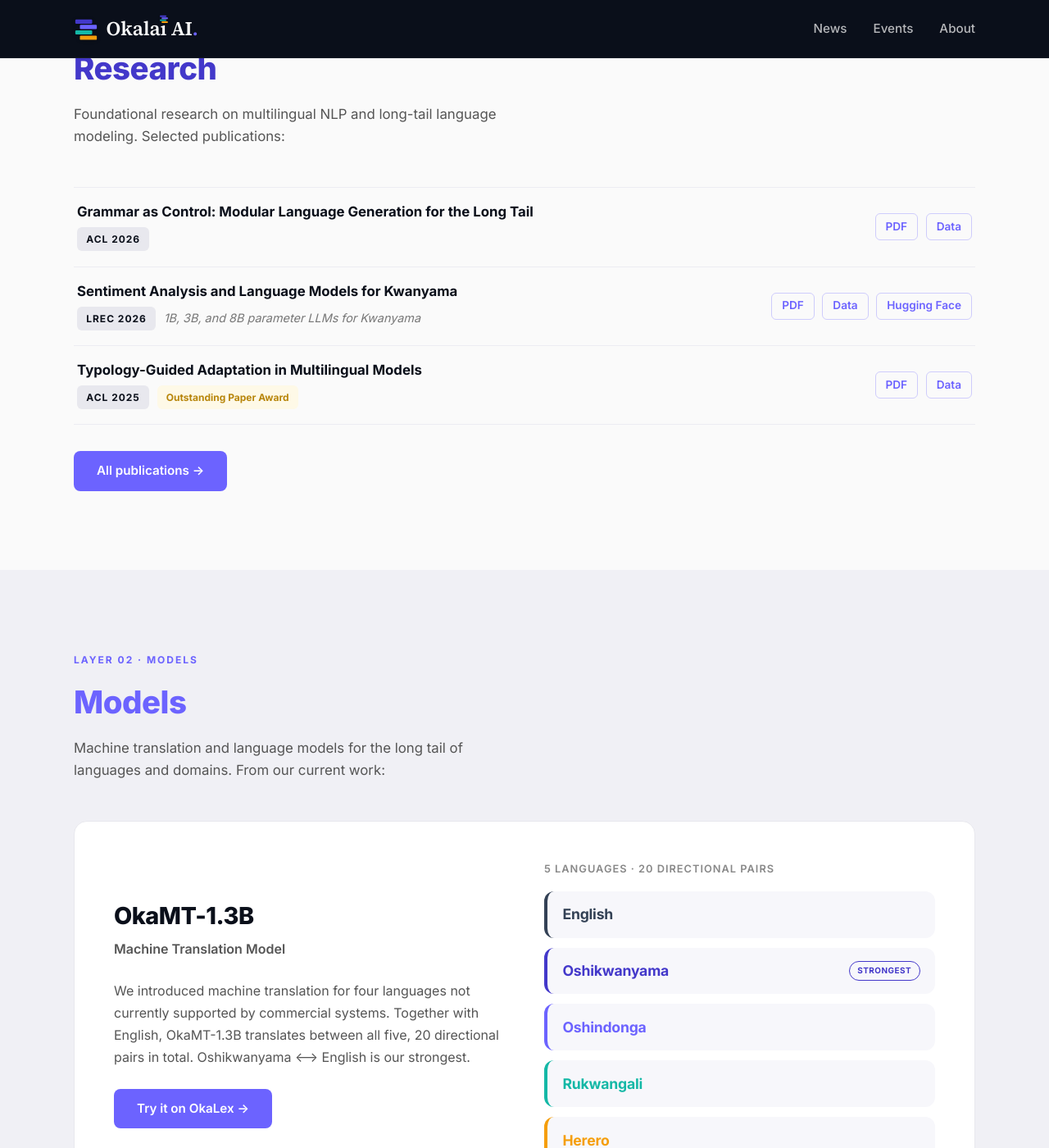
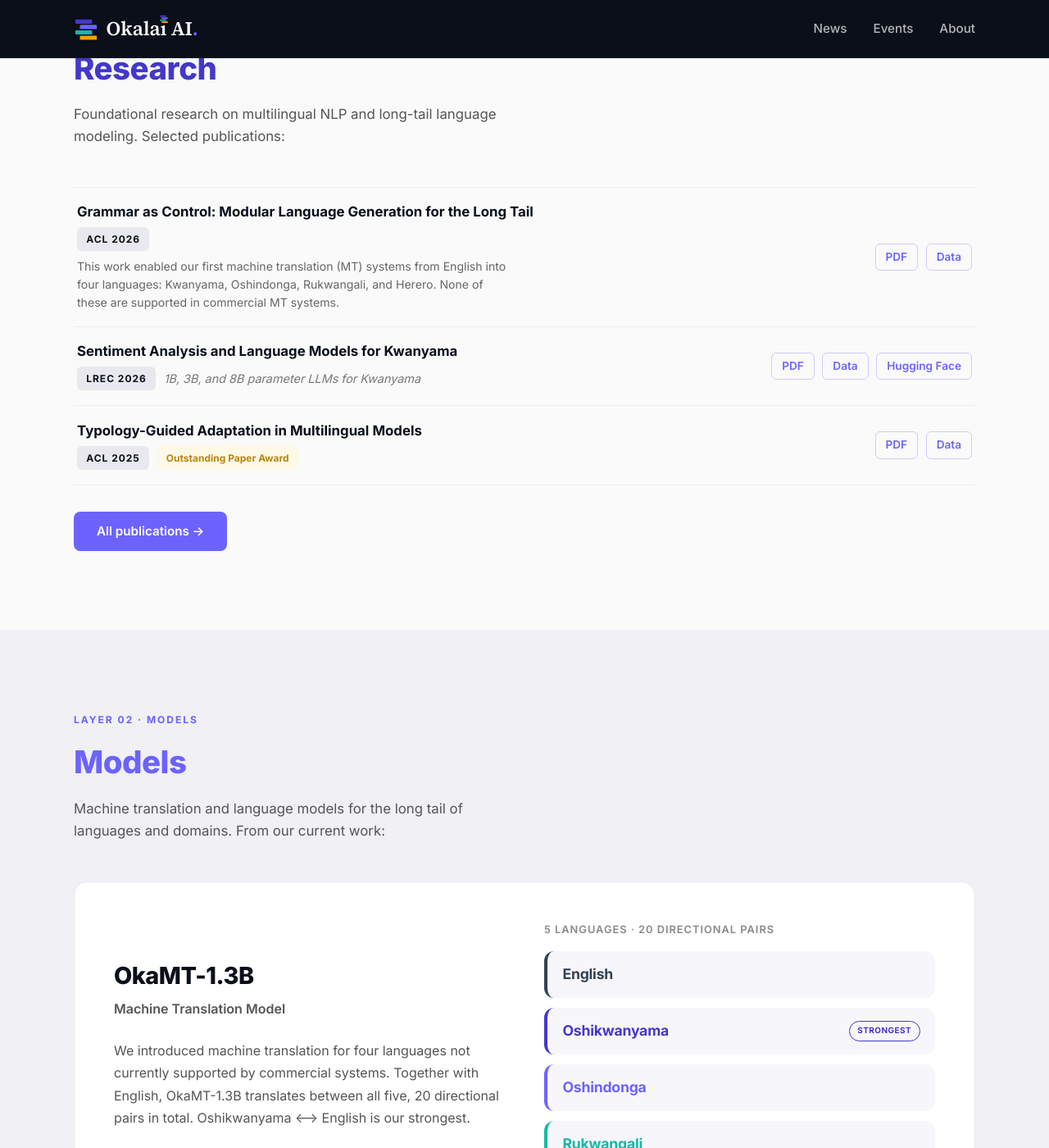
Before and after one commit to okalai-ai/okalai-site, a Jekyll site: the page built from index.md, in a window 1280 px wide and 1400 px high, scrolled down 978 px. Shown: the whole window at 82% size. Built offline with Jekyll 4.4.1, drawn with Linux system fonts in a browser that asks for light colours.

Commit message:
Add impact note to ACL 2026 paper row

```diff
--- a/assets/css/style.css
+++ b/assets/css/style.css
@@ -474,6 +474,14 @@ a {
   color: #777;
   font-style: italic;
   line-height: 1.5;
+}
+
+.paper-note {
+  font-size: 0.88rem;
+  color: #666;
+  line-height: 1.55;
+  margin: 0.5rem 0 0;
+  max-width: 60ch;
 }
 
 .paper-impact {
--- a/index.md
+++ b/index.md
@@ -118,6 +118,7 @@ title: Home
         <div class="paper-main">
           <h3 class="paper-title"><a href="https://ndapa.us/assets/docs/papers/2026-acl-mtig.pdf" target="_blank" rel="noopener">Grammar as Control: Modular Language Generation for the Long Tail</a></h3>
           <div class="paper-meta"><span class="venue-tag">ACL 2026</span></div>
+          <p class="paper-note">This work enabled our first machine translation (MT) systems from English into four languages: Kwanyama, Oshindonga, Rukwangali, and Herero. None of these are supported in commercial MT systems.</p>
         </div>
         <div class="paper-links">
           <a href="https://ndapa.us/assets/docs/papers/2026-acl-mtig.pdf" class="paper-link" target="_blank" rel="noopener">PDF</a>
```
